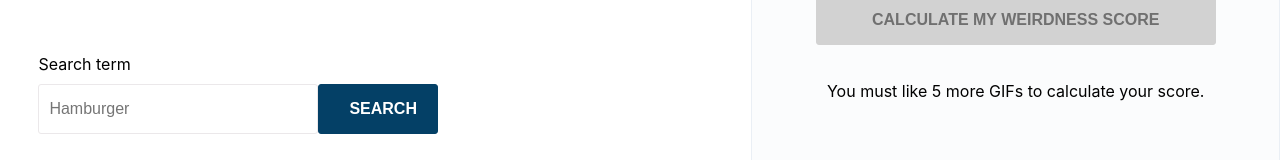
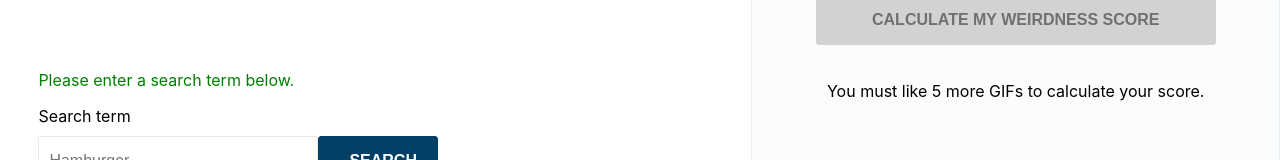
Before and after one commit to pulchrit/weirdness-calculator, a React (Create React App) app: page / in a window 1280 px wide. Shown: the part 381-541 px from the top of the page. Built offline with nearby package versions, Linux system fonts and the light colour scheme; no server answers.

Commit message:
added functionality to prompt users to enter a new search term once they like a gif

```diff
--- a/src/components/App.js
+++ b/src/components/App.js
@@ -117,6 +117,7 @@ export default class App extends React.Component {
 
       // Add this new favorite to the favorites list in state.
       this.setState({
+        searchTerm: '',
         favorites: [
           ...this.state.favorites,
           newFavorite
@@ -144,8 +145,6 @@ export default class App extends React.Component {
       weirdness
     });
   }
-
-
 
 
   render() {
--- a/src/components/SearchBox.js
+++ b/src/components/SearchBox.js
@@ -10,6 +10,8 @@ const SearchBox = ({ handleSubmitSearch, handleChangeSearchTerm, searchTerm }) =
 
     return (
         <form className='search-form' onSubmit={handleSubmitSearch} >
+
+            {!searchTerm && <p className="enter-search-term">Please enter a search term below.</p>}
 
             <label className="search-label" htmlFor="search-box">
                 Search term
--- a/src/css/SearchBox.css
+++ b/src/css/SearchBox.css
@@ -6,6 +6,10 @@
     justify-content: flex-start;
     align-items: flex-start;
     margin: 60px 0;
+}
+
+.enter-search-term {
+    color: green;
 }
 
 .search-box-button {
```
